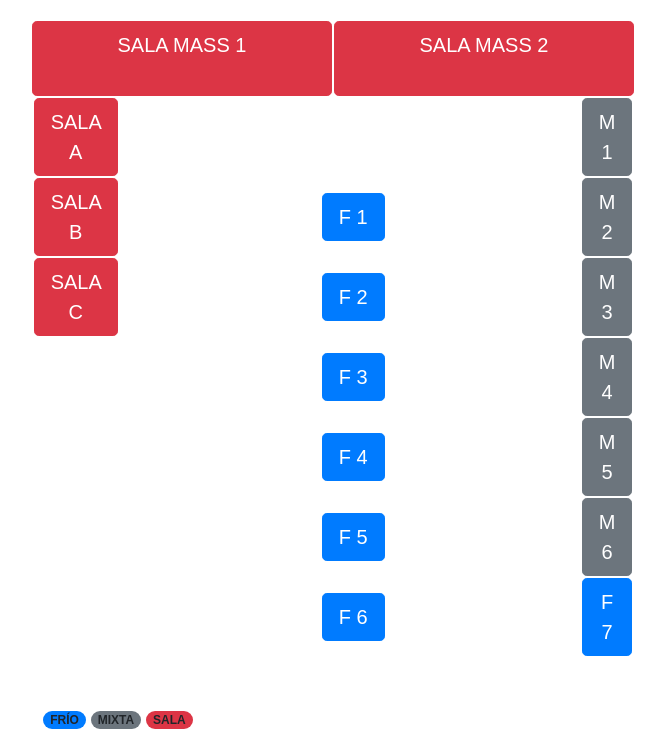
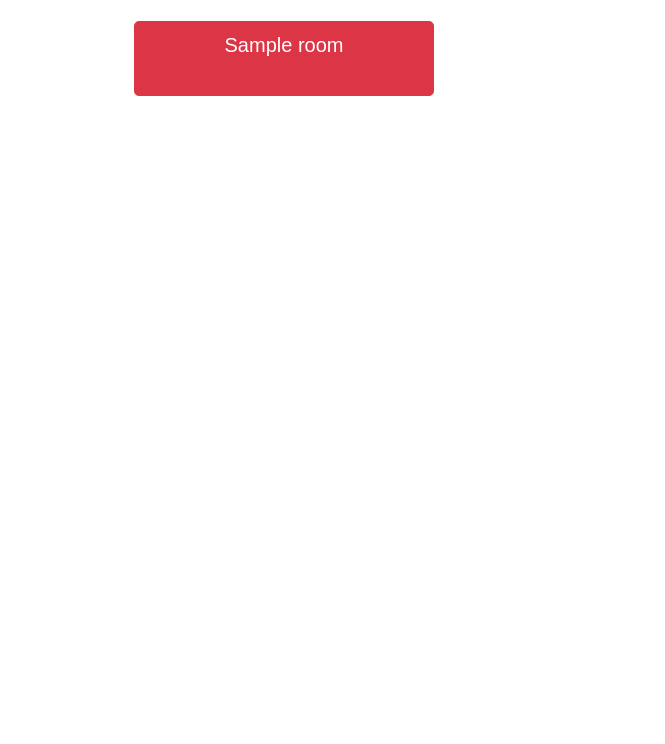
Before and after one commit to elskater98/Joint-Project, a Django app: page /salas/ in a window 1280 px wide. Shown: the part 56-800 px from the top of the page, without its empty margins (307-972 px from the left). Run offline with Django 3.2, Linux system fonts and the light colour scheme; a user stored in the database is signed in; tables that the repository leaves empty hold one stand-in row (values such as "Sample post"); lists and menus that the app fills with data are empty; some libraries are stand-ins or nearby versions.

Commit message:
vinculació sales - BD

```diff
--- a/JointProject/application/models.py
+++ b/JointProject/application/models.py
@@ -5,7 +5,7 @@
 
 class Manifest(models.Model):
     date = models.DateField(null=True,blank=True,help_text="Seleccione la fecha de entrada")
-    reference = models.CharField(max_length = 11)
+    reference = models.CharField(max_length = 11, primary_key=True)
     from_d = models.ForeignKey('Address',on_delete=models.SET_NULL,null=True,related_name='From')
     to_d = models.ForeignKey('Address',on_delete=models.SET_NULL,null=True,related_name='To')
 
@@ -58,6 +58,7 @@
     delivery_date = models.DateField(null=True,blank=True,help_text="Seleccionar la fecha de salida")
     level_agreement = models.ForeignKey(Level_Agreement,related_name='te',on_delete=models.PROTECT,default='0')
     client = models.ForeignKey(Client, related_name='es_de', on_delete=models.PROTECT, default='0')
+    manifest = models.ForeignKey(Manifest, related_name='es_troba', on_delete=models.PROTECT, default='0')
 
     def __str__(self):
         return '%s ( %s - %s )' % (self.name,self.delivery_date, self.client)
@@ -70,6 +71,7 @@
     largo = models.IntegerField()
     espacio_Total = models.IntegerField()
     espacio_Ocupado = models.IntegerField()
+
 
     def __str__(self):
         return '%s %iCº %ix%i %i/%i ' % (self.nombre,self.temperatura,self.ancho,self.largo,self.espacio_Ocupado,self.espacio_Total)
--- a/JointProject/application/urls.py
+++ b/JointProject/application/urls.py
@@ -1,3 +1,8 @@
+from django.conf.urls import url
+from django.views.generic import ListView
+
+from application.models import Room
+from application.views import detalls_sala
 from . import views
 from django.urls import path
 
@@ -6,25 +11,19 @@
     path('',views.homepage,name='homepage'),
     path('manifiesto_entrada/',views.manifiesto_entrada,name='manifiesto_entrada'),
     path('manifiesto_salida/', views.manifiesto_salida, name='manifiesto_salida'),
-    path('salas/', views.salas, name='salas'),
+    #path('salas/', views.salas, name='salas'),
+    url(r'^salas/$',
+        ListView.as_view(
+            queryset=Room.objects.all(),  # bases de dades
+            context_object_name='rooms',  # nom del diccionari
+            template_name='GestorSala/rooms.html'),  # posem el nom del html i on ho va a buscar
+        name='rooms'),
+
+    url(r'^salas/(?P<pk>\d+)/$',
+        detalls_sala,
+        name='detalls_sala'),
+
     path('tareas/', views.tareas, name='tareas'),
-    path('sala/Sala_mass_1/', views.salaMass1, name="salaMass1"),
-    path('sala/Sala_mass_2/', views.salaMass2, name="salaMass2"),
-    path('sala/Sala_A/', views.salaA, name="salaA"),
-    path('sala/Sala_B/', views.salaB, name="salaB"),
-    path('sala/Sala_C/', views.salaC, name="salaC"),
-    path('sala/Sala_M1/', views.salaM1, name="salaM1"),
-    path('sala/Sala_M2/', views.salaM2, name="salaM2"),
-    path('sala/Sala_M3/', views.salaM3, name="salaM3"),
-    path('sala/Sala_M4/', views.salaM4, name="salaM4"),
-    path('sala/Sala_M5/', views.salaM5, name="salaM5"),
-    path('sala/Sala_M6/', views.salaM6, name="salaM6"),
-    path('sala/Sala_F1/', views.salaF1, name="salaF1"),
-    path('sala/Sala_F2/', views.salaF2, name="salaF2"),
-    path('sala/Sala_F3/', views.salaF3, name="salaF3"),
-    path('sala/Sala_F4/', views.salaF4, name="salaF4"),
-    path('sala/Sala_F5/', views.salaF5, name="salaF5"),
-    path('sala/Sala_F6/', views.salaF6, name="salaF6"),
-    path('sala/Sala_F7/', views.salaF7, name="salaF7"),
+
 
 ]
--- a/JointProject/application/views.py
+++ b/JointProject/application/views.py
@@ -12,9 +12,15 @@
     manifest = Manifest.objects.filter(kind_manifest__contains='S')
     return render(request, 'GestorSala/manifiesto_salida.html', context={'manifest':manifest})
 
+def detalls_sala(request, pk):
+    room = Room.objects.get(pk=pk)
+    containers = Container.objects.filter(room=room)
+    dictio = {'containers': containers,
+              'room': room}
+    return render(request=request, template_name="GestorSala/detalls_sala.html", context=dictio)
 
-def salas(request):
-    return render(request, 'GestorSala/salas.html',)
+#def salas(request):
+#    return render(request, 'GestorSala/salas.html',)
 
 def tareas(request):
     return render(request, 'GestorSala/tareas.html',)
--- /dev/null
+++ b/JointProject/templates/GestorSala/rooms.html
@@ -0,0 +1,27 @@
+{% extends 'generic.html' %}
+<html lang="en">
+<head>
+    <meta charset="UTF-8">
+    <title>SALAS</title>
+</head>
+<body>
+<h1>
+    SALAS
+</h1>
+
+{% block informacio %}
+    <tr style="margin-top:20px" class="container">
+        <table align="center" style="margin-top: 20px" width="400">
+            {% for x in rooms %}
+            <tr>
+                <th><a style="width: 300px; height: 75px" tabindex="0" class="btn btn-lg btn-danger" role="button" data-toggle="popover" data-trigger="focus"
+                                 title="hola" data-content="Temperatura: <br /> Espacio:" href="{% url 'detalls_sala' x.pk %}"> {{x.nombre}}</a></th>
+
+            </tr>
+            {% endfor %}
+        </table>
+    </tr>
+
+{% endblock %}
+</body>
+</html>
--- a/JointProject/templates/GestorSala/salas.html
+++ b/JointProject/templates/GestorSala/salas.html
@@ -6,76 +6,76 @@
         <table align="center" style="margin-top: 20px" width="400">
             <tr>
                 <th><a style="width: 300px; height: 75px" tabindex="0" class="btn btn-lg btn-danger" role="button" data-toggle="popover" data-trigger="focus"
-                                 title="Información" data-content="Temperatura: <br /> Espacio:" data-html="true" href={% url 'salaMass1' %}>SALA MASS 1</a></th>
+                                 title="Información" data-content="Temperatura: <br /> Espacio:" data-html="true" href=#>SALA MASS 1</a></th>
 
                 <th><a style="width: 300px; height: 75px" class="btn btn-lg btn-danger" tabindex="0"  role="button" data-toggle="popover" data-trigger="focus"
-                                 title="Información" data-content="Temperatura: <br /> Espacio:" data-html="true" href={% url 'salaMass2' %}>SALA MASS 2</a></th>
+                                 title="Información" data-content="Temperatura: <br /> Espacio:" data-html="true" href=#>SALA MASS 2</a></th>
             </tr>
         </table>
         <table align="center" width="400">
             <tr>
                 <th ><a tabindex="0" class="btn btn-lg btn-danger" role="button" data-toggle="popover" data-trigger="focus"
-                                 title="Información" data-content="Temperatura: <br /> Espacio:" data-html="true" href={% url 'salaA' %}>SALA A</a></th>
+                                 title="Información" data-content="Temperatura: <br /> Espacio:" data-html="true" href=#>SALA A</a></th>
 
                 <th><a tabindex="0"  role="button" data-toggle="popover" data-trigger="focus"
                                  ti data-html="true"></a></th>
                 <th><a style="width: 258px"</a> </th>
                 <th><a tabindex="0" class="btn btn-lg btn-secondary" role="button" data-toggle="popover" data-trigger="focus"
-                                 title="Información" data-content="Temperatura: <br /> Espacio:" data-html="true" href={% url 'salaM1' %}>M 1</a></th>
+                                 title="Información" data-content="Temperatura: <br /> Espacio:" data-html="true" href=#>M 1</a></th>
             </tr>
             <tr>
                 <th><a tabindex="0" class="btn btn-lg btn-danger" role="button" data-toggle="popover" data-trigger="focus"
-                                 title="Información" data-content="Temperatura: <br /> Espacio:" data-html="true" href={% url 'salaB' %}>SALA B</a></th>
+                                 title="Información" data-content="Temperatura: <br /> Espacio:" data-html="true" href=#>SALA B</a></th>
                 <th> <a style="width: 200px" </a>    </th>
                 <th><a tabindex="0" class="btn btn-lg btn-primary" role="button" data-toggle="popover" data-trigger="focus"
-                                 title="Información" data-content="Temperatura: <br /> Espacio:" data-html="true" href={% url 'salaF1' %}>F 1</a></th>
+                                 title="Información" data-content="Temperatura: <br /> Espacio:" data-html="true" href=#>F 1</a></th>
                 <th><a tabindex="0" class="btn btn-lg btn-secondary" role="button" data-toggle="popover" data-trigger="focus"
-                                 title="Información" data-content="Temperatura: <br /> Espacio:" data-html="true" href={% url 'salaM2' %}>M 2</a></th>
+                                 title="Información" data-content="Temperatura: <br /> Espacio:" data-html="true" href=#>M 2</a></th>
             </tr>
             <tr>
                 <th><a tabindex="0" class="btn btn-lg btn-danger" role="button" data-toggle="popover" data-trigger="focus"
-                                 title="Información" data-content="Temperatura: <br /> Espacio:" data-html="true" href={% url 'salaC' %}>SALA C</a></th>
+                                 title="Información" data-content="Temperatura: <br /> Espacio:" data-html="true" href=#>SALA C</a></th>
                 <th></th>
                 <th><a tabindex="0" class="btn btn-lg btn-primary" role="button" data-toggle="popover" data-trigger="focus"
-                                 title="Información" data-content="Temperatura: <br /> Espacio:" data-html="true" href={% url 'salaF2' %}>F 2</a></th>
+                                 title="Información" data-content="Temperatura: <br /> Espacio:" data-html="true" href=#>F 2</a></th>
                 <th><a tabindex="0" class="btn btn-lg btn-secondary" role="button" data-toggle="popover" data-trigger="focus"
-                                 title="Información" data-content="Temperatura: <br /> Espacio:" data-html="true" href={% url 'salaM3' %}>M 3</a></th>
+                                 title="Información" data-content="Temperatura: <br /> Espacio:" data-html="true" href=#>M 3</a></th>
             </tr>
             <tr>
                 <th>
                 <th></th>
                 <th><a tabindex="0" class="btn btn-lg btn-primary" role="button" data-toggle="popover" data-trigger="focus"
-                                 title="Información" data-content="Temperatura: <br /> Espacio:" data-html="true" href={% url 'salaF3' %}>F 3</a></th>
+                                 title="Información" data-content="Temperatura: <br /> Espacio:" data-html="true" href=#>F 3</a></th>
 
                 <th><a tabindex="0" class="btn btn-lg btn-secondary" role="button" data-toggle="popover" data-trigger="focus"
-                                 title="Información" data-content="Temperatura: <br /> Espacio:" data-html="true" href={% url 'salaM4' %}>M 4</a></th>
+                                 title="Información" data-content="Temperatura: <br /> Espacio:" data-html="true" href=#>M 4</a></th>
             </tr>
             <tr>
                 <th></th>
                 <th></th>
                 <th><a tabindex="0" class="btn btn-lg btn-primary" role="button" data-toggle="popover" data-trigger="focus"
-                                 title="Información" data-content="Temperatura: <br /> Espacio:" data-html="true" href={% url 'salaF4' %}>F 4</a></th>
+                                 title="Información" data-content="Temperatura: <br /> Espacio:" data-html="true" href=#>F 4</a></th>
 
                 <th><a tabindex="0" class="btn btn-lg btn-secondary" role="button" data-toggle="popover" data-trigger="focus"
-                                 title="Información" data-content="Temperatura: <br /> Espacio:" data-html="true" href={% url 'salaM5' %}>M 5</a></th>
+                                 title="Información" data-content="Temperatura: <br /> Espacio:" data-html="true" href=#>M 5</a></th>
             </tr>
             <tr>
                 <th></th>
                 <th></th>
                 <th><a tabindex="0" class="btn btn-lg btn-primary" role="button" data-toggle="popover" data-trigger="focus"
-                                 title="Información" data-content="Temperatura: <br /> Espacio:" data-html="true" href={% url 'salaF5' %}>F 5</a></th>
+                                 title="Información" data-content="Temperatura: <br /> Espacio:" data-html="true" href=#>F 5</a></th>
 
                 <th><a tabindex="0" class="btn btn-lg btn-secondary" role="button" data-toggle="popover" data-trigger="focus"
-                                 title="Información" data-content="Temperatura: <br /> Espacio:" data-html="true" href={% url 'salaM6' %}>M 6</a></th>
+                                 title="Información" data-content="Temperatura: <br /> Espacio:" data-html="true" href=#>M 6</a></th>
             </tr>
             <tr>
                 <th></th>
                 <th></th>
                 <th><a tabindex="0" class="btn btn-lg btn-primary" role="button" data-toggle="popover" data-trigger="focus"
-                                 title="Información" data-content="Temperatura: <br /> Espacio:" data-html="true" href={% url 'salaF6' %}>F 6</a></th>
+                                 title="Información" data-content="Temperatura: <br /> Espacio:" data-html="true" href=#>F 6</a></th>
 
                 <th><a  tabindex="0" class="btn btn-lg btn-primary" role="button" data-toggle="popover" data-trigger="focus"
-                                 title="Información" data-content="Temperatura: <br /> Espacio:" data-html="true" href={% url 'salaF7' %}>F 7</a></th>
+                                 title="Información" data-content="Temperatura: <br /> Espacio:" data-html="true" href=#>F 7</a></th>
             </tr>
             <tr>
             </tr>
--- a/JointProject/templates/generic.html
+++ b/JointProject/templates/generic.html
@@ -43,7 +43,7 @@
                                 </li>
 
                                 <li class="nav-item">
-                                <a class=" nav-link" href="{% url 'salas' %}"> Salas</a>
+                                <a class=" nav-link" href="{% url 'rooms' %}"> Salas</a>
                                 </li>
 
                                 <li class="nav-item">
```
Also changed, not shown: JointProject/templates/GestorSala/detalls_sala.html (added, +65 -0 lines), JointProject/application/migrations/0001_initial.py, JointProject/application/migrations/0002_product_manifest.py (added).
